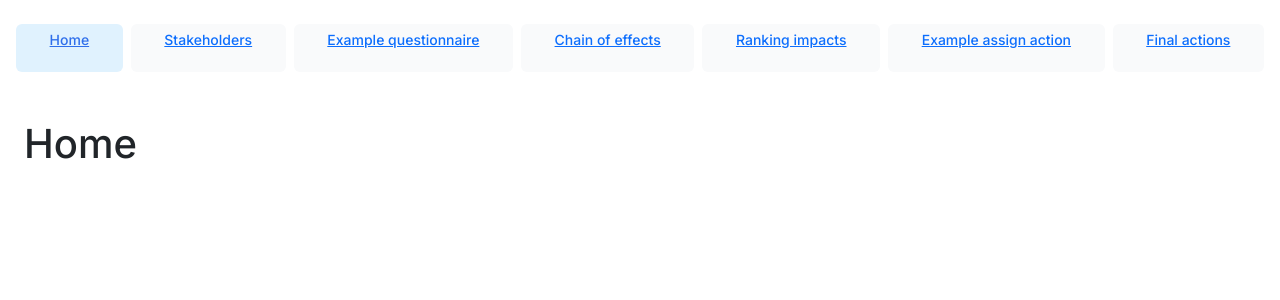
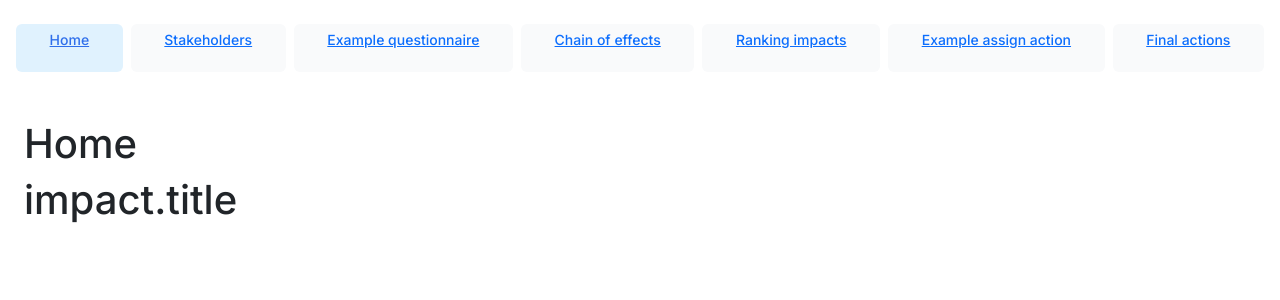
Before and after one commit to Quazirafi1/capstone-hackathon, a Next.js app: page /susaf in a window 1280 px wide. Shown: the top 300 px of the page. Built offline with nearby package versions, Linux system fonts and the light colour scheme; a web font is replaced by a local one.

Commit message:
static list creation

```diff
--- a/app/susaf/page.tsx
+++ b/app/susaf/page.tsx
@@ -1,3 +1,20 @@
+import { list } from "postcss";
+import { Impact } from "../lib/definitions";
+import ImpactList from "../ui/static_list/list";
+
 export default async function Page() {
-    return <h1>Home</h1>
+    let myMap = new Map()
+    myMap.set('id', '2');
+    myMap.set('title', "Jobs created");
+    myMap.set('description', "More jobs are created");
+    myMap.set('pos_neg', 1);
+    myMap.set('dimension', "Economic")
+
+    const listOfImpacts = []
+    listOfImpacts.push(myMap)
+
+    return <div>
+        <h1>Home</h1>
+        <ImpactList impacts={listOfImpacts}/>
+    </div>
 }
--- /dev/null
+++ b/app/ui/static_list/list.tsx
@@ -0,0 +1,21 @@
+import { Impact } from '@/app/lib/definitions';
+import React from 'react';
+
+//should get a list of type Impact
+export default function ImpactList ({impacts}:{impacts:any[]}) {
+   return(
+    <div>{
+        impacts.map((impact:Impact) => {
+            impact;
+            return <h1>
+                impact.title
+            </h1>
+        }
+
+        )
+        }
+
+    </div>
+
+   )
+};
```
Also changed, not shown: 1 other file (tests, documents, lock files or other folders).
